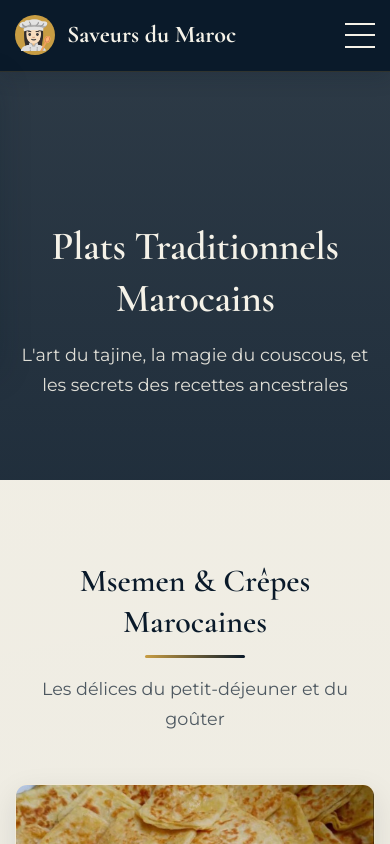
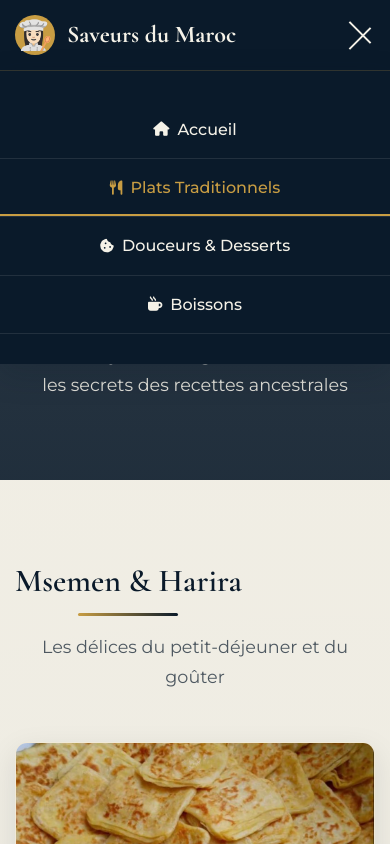
Before and after one commit to procode-site/Maroc, a plain HTML site: page plats.html in a window 390 px wide. Both pictures are taken after a click on the button 360 px from the left and 35 px from the top of the page. Shown: the top 844 px of the page. Drawn offline with nearby package versions, Linux system fonts and the light colour scheme.

Commit message:
Update plats.html

```diff
--- a/plats.html
+++ b/plats.html
@@ -284,7 +284,7 @@
     <!-- Section Msemen -->
     <section class="section" id="msemen">
         <div class="container">
-            <h2 class="section-title">Msemen & Crêpes Marocaines</h2>
+            <h2 class="section-title">Msemen & Harira</h2>
             <p class="section-subtitle">Les délices du petit-déjeuner et du goûter</p>
 
             <div class="plats-grid">
@@ -412,7 +412,7 @@
     <!-- Section Tajines -->
     <section class="section" id="tajines" style="background: rgba(245, 242, 232, 0.5);">
         <div class="container">
-            <h2 class="section-title">Les Tajines Emblématiques</h2>
+            <h2 class="section-title">Les Plats Emblématiques</h2>
             <p class="section-subtitle">La cuisson lente qui sublime les saveurs</p>
 
             <div class="plats-grid">
@@ -539,5 +539,43 @@
         </div>
     </section>
 
+<!-- AJOUTER CETTE PARTIE À LA FIN DE CHAQUE FICHIER, AVANT </body> -->
+<script>
+    // Menu mobile toggle (identique pour toutes les pages)
+    const menuToggle = document.getElementById('menuToggle');
+    const navMenu = document.getElementById('navMenu');
+
+    if (menuToggle && navMenu) {
+        menuToggle.addEventListener('click', () => {
+            navMenu.classList.toggle('active');
+            menuToggle.classList.toggle('active');
+        });
+
+        // Fermer le menu quand on clique sur un lien
+        const navLinks = document.querySelectorAll('.nav-menu a');
+        navLinks.forEach(link => {
+            link.addEventListener('click', () => {
+                navMenu.classList.remove('active');
+                menuToggle.classList.remove('active');
+            });
+        });
+
+        // Fermer le menu quand on clique en dehors
+        document.addEventListener('click', (event) => {
+            if (!navMenu.contains(event.target) && !menuToggle.contains(event.target)) {
+                navMenu.classList.remove('active');
+                menuToggle.classList.remove('active');
+            }
+        });
+    }
+
+    // Fermer le menu en scrollant (sur mobile)
+    window.addEventListener('scroll', () => {
+        if (window.innerWidth <= 768) {
+            navMenu.classList.remove('active');
+            menuToggle.classList.remove('active');
+        }
+    });
+</script>
 </body>
 </html>
```
